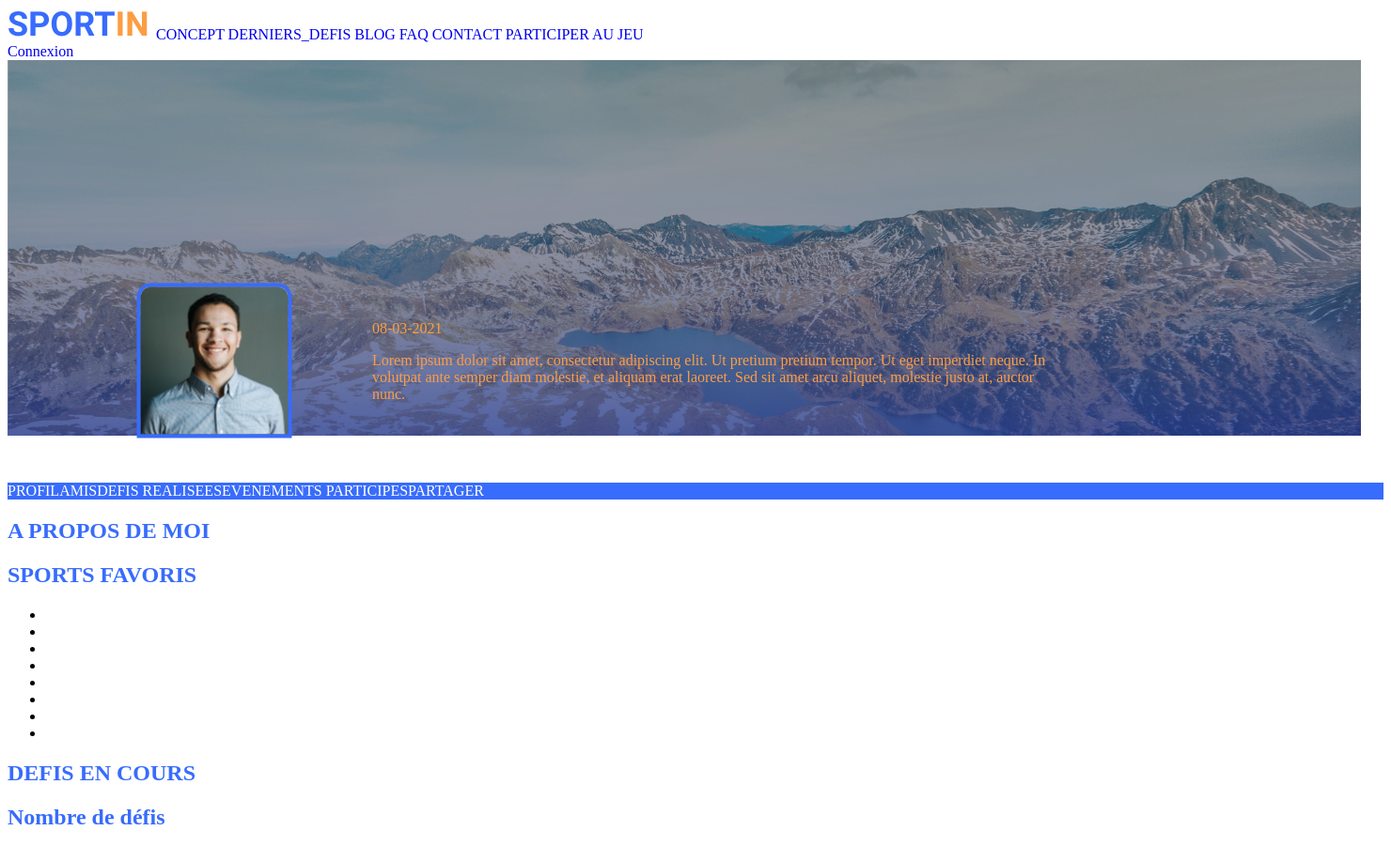
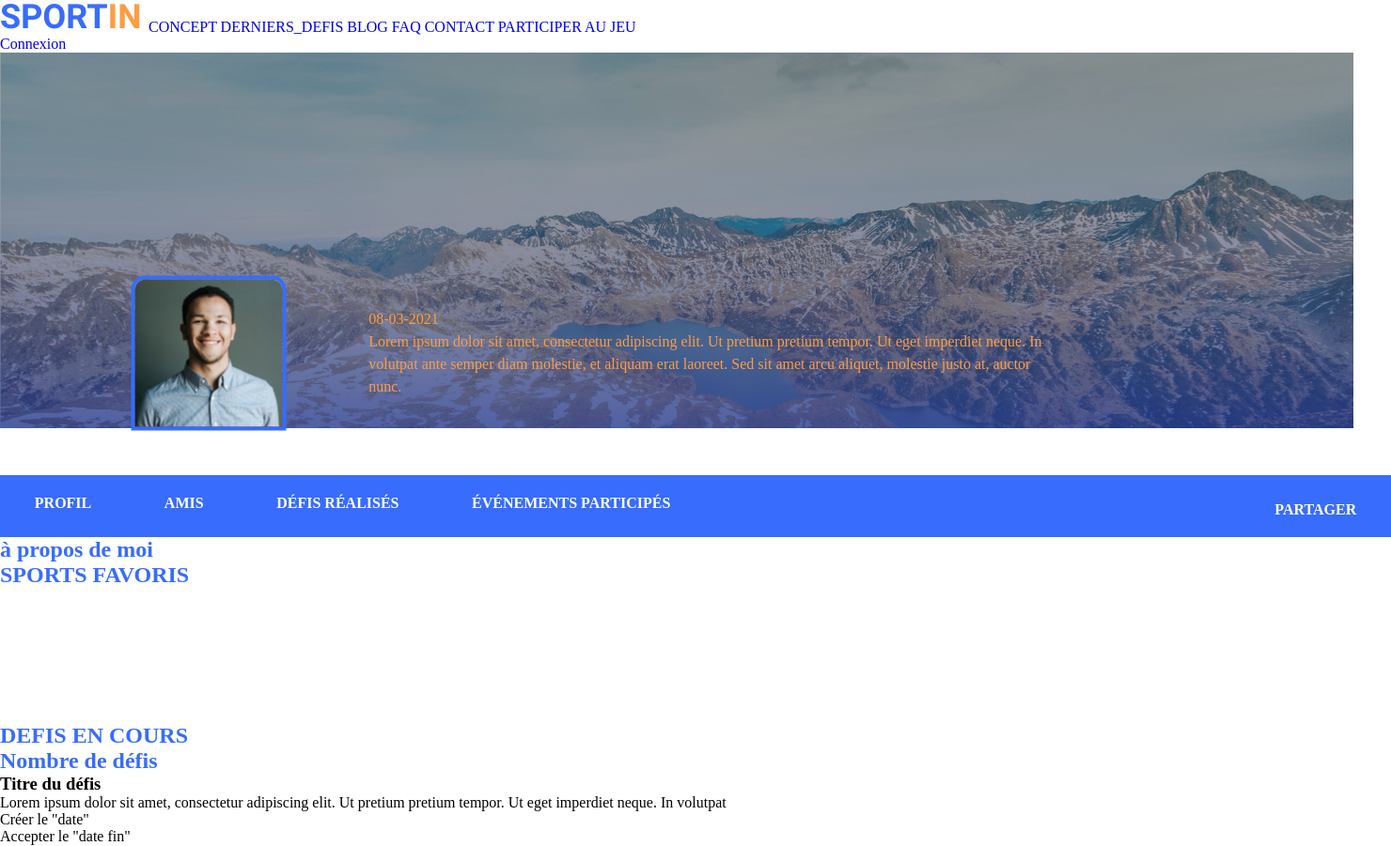
Before and after one commit to sofi-lo/sportIn, a Symfony app: template templates/membre/index.html.twig in a window 1480 px wide. Shown: the top 901 px of the page at 94% size. Run offline with Twig, Linux system fonts and the light colour scheme; the template is opened without the code that fills it, so the values that code supplies are empty; some libraries are stand-ins or nearby versions.

Commit message:
modifcss

```diff
--- a/public/css/styles_sophie.css
+++ b/public/css/styles_sophie.css
@@ -1,5 +1,9 @@
-
-* {
+*{
+    margin: 0;
+    padding: 0;
+    box-sizing: border-box;
+}
+:root {
     --primary_color: #FC9D44;
     --secondary_color: #386CFC;
     --white_color: #F5F5F5 ;
@@ -40,9 +44,9 @@ header{
      left: 51%;
      transform: translate(-50%, -50%);
      color:  #FC9D44;
+     line-height: 1.5;
 
 }
-
 .texte_profil h2{
     color:  #FC9D44;
 }
@@ -52,16 +56,15 @@ header{
   background-color: #386CFC;
   width: 100%;
   display: flex;
+  justify-content: space-between;
 }
 
 .nav_banniere a{
     color: white;
     text-transform: uppercase;
+    font-weight:bold;
+    display: inline-block;
+        margin: 0 1rem;
+        padding: 1.3rem;
 
 }
-
-.nav_banniere div{
-     display: flex;
-    justify-content:center;
-
-}
--- a/templates/membre/index.html.twig
+++ b/templates/membre/index.html.twig
@@ -22,10 +22,10 @@
 
          <nav class="nav_banniere">
             <div>
-            <a href="{{ path('user_new') }}">PROFIL</a>
-            <a href="{{ path('amis') }}">AMIS</a>
-            <a href="{{ path('defis') }}">DEFIS REALISEES</a>
-            <a href="{{ path('membre') }}">EVENEMENTS PARTICIPES</a>
+            <a href="{{ path('user_new') }}">profil</a>
+            <a href="{{ path('amis') }}">amis</a>
+            <a href="{{ path('defis') }}">défis réalisés</a>
+            <a href="{{ path('membre') }}">événements participés</a>
             </div>
             <div>
             <a href=""></a>
@@ -37,7 +37,7 @@
        <main>
     <section>
       <article>
-          <h2>A PROPOS DE MOI</h2>
+          <h2>à propos de moi</h2>
           <p>{{ app.user.description }}</p>
     </article>
     <article>
```
